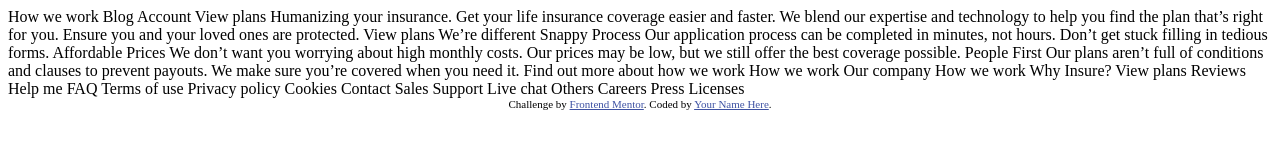
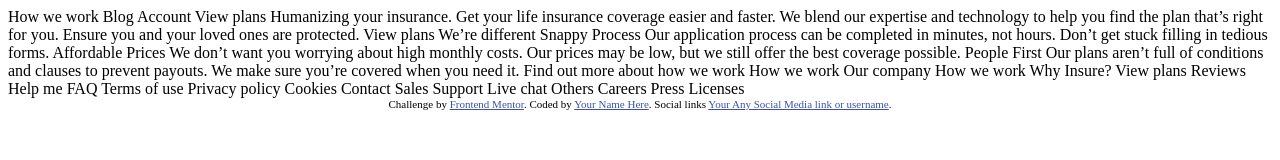
Before and after one commit to frontendmentorio/insure-landing-page, a plain HTML site: page index.html in a window 1280 px wide. Drawn offline with Linux system fonts and the light colour scheme.

Commit message:
Update index.html

```diff
--- a/index.html
+++ b/index.html
@@ -80,6 +80,7 @@
   <div class="attribution">
     Challenge by <a href="https://www.frontendmentor.io?ref=challenge" target="_blank">Frontend Mentor</a>.
     Coded by <a href="#">Your Name Here</a>.
+    Social links <a href="#">Your Any Social Media link or username</a>.
   </div>
 </body>
 </html>
```
